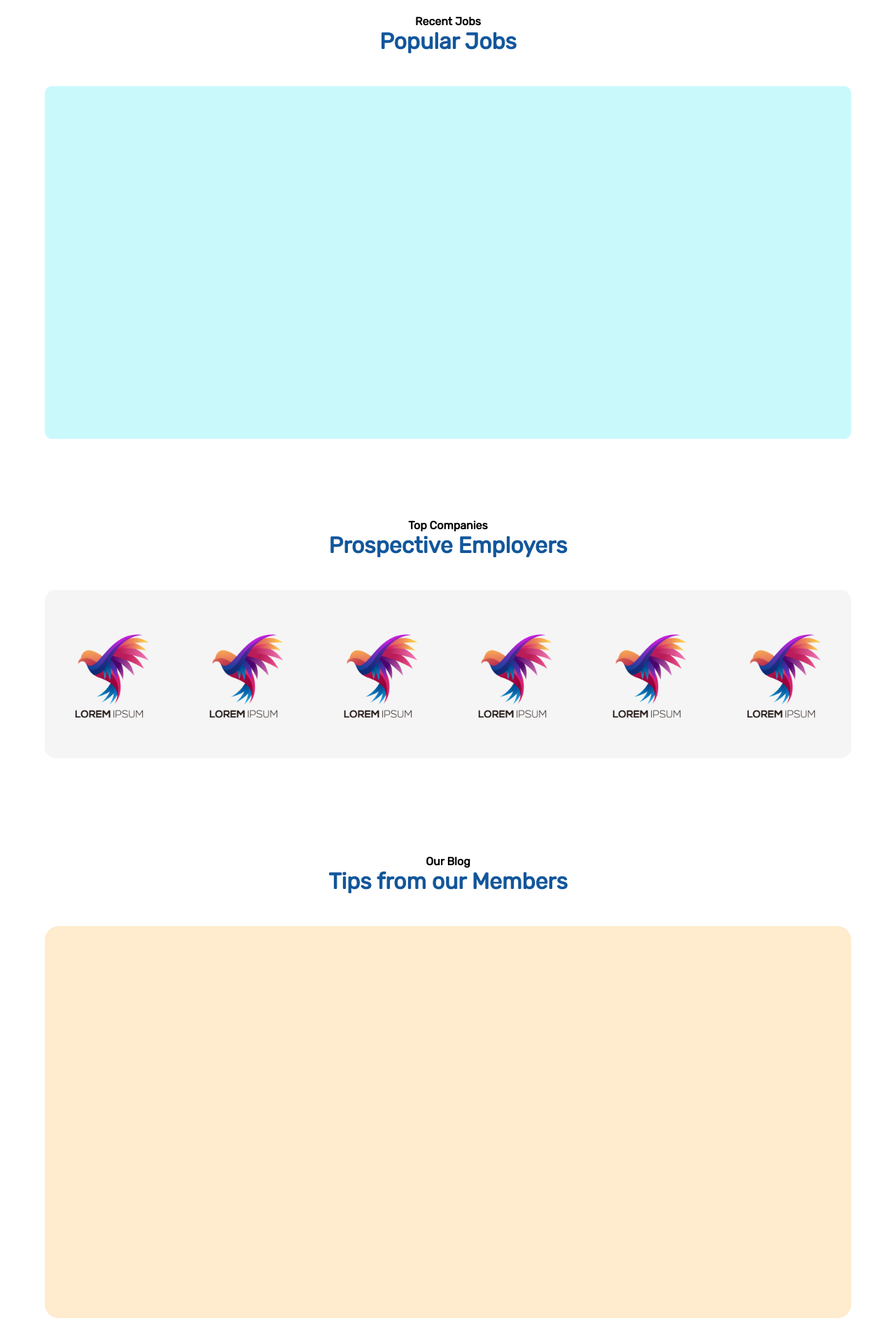
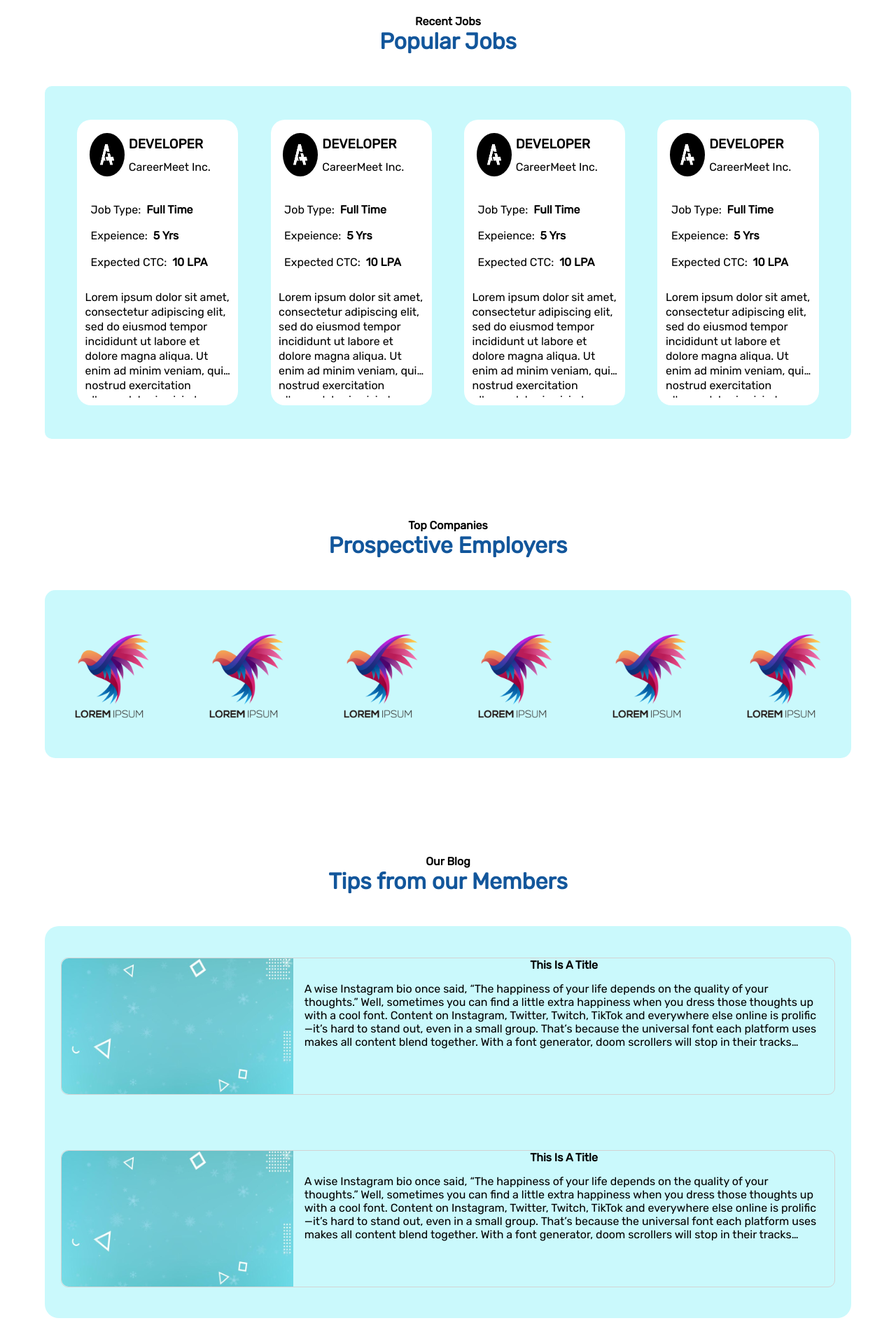
Before and after one commit to rushar645/Job-Recruitment-Portal-Source-Code-, a React (Create React App) app in the folder frontend/: page / in a window 1280 px wide. Shown: the part 640-2560 px from the top of the page at 70% size. Built offline with nearby package versions, Linux system fonts and the light colour scheme; no server answers.

Commit message:
commit 9pm 20april23

```diff
--- a/frontend/src/components/blogCards/blogSmallCard.css
+++ b/frontend/src/components/blogCards/blogSmallCard.css
@@ -39,7 +39,7 @@
 }
 
 .smallCardContentHeader>h4{
-    margin: 2%;
+    margin: 0% 2%;
 }
 
 .smallCardContentContainer>p {
--- a/frontend/src/components/blogCards/blogSmallCard.js
+++ b/frontend/src/components/blogCards/blogSmallCard.js
@@ -8,7 +8,7 @@ const smallCardImgContainer={
     backgroundRepeat: "norepeat"
 }
 
-function blogSmallCard(props){
+function blogSmallCard(props) {
     return (
         <div className="smallCardContainer">
             <div className="smallCardImgContainer" style={smallCardImgContainer}>
--- a/frontend/src/components/jobCards/smallJobCard.css
+++ b/frontend/src/components/jobCards/smallJobCard.css
@@ -1,9 +1,9 @@
 .smallJobCardMainContainer{
-    height: 80%;
+    height: 51vh;
     width: 20%;
     display: flex;
     flex-direction: column;
-    justify-content: space-evenly;
+    justify-content: space-between;
     background-color: white;
     border: none;
     border-radius: 20px;
@@ -79,10 +79,11 @@
 .smallJobCardDetails>p{
     height: 100%;
     width: 100%;
+    line-height: 21px;
     text-overflow: ellipsis;
     overflow: hidden;
     display: -webkit-box !important;
-    -webkit-line-clamp: 7;
+    -webkit-line-clamp: 6;
     -webkit-box-orient: vertical;
     white-space: normal;
 }
--- a/frontend/src/components/jobCards/smallJobCard.js
+++ b/frontend/src/components/jobCards/smallJobCard.js
@@ -1,7 +1,7 @@
 import "./smallJobCard.css";
 
 const SmallJobCard = (props) => {
-    console.log(props.jobData);
+    // console.log(props.jobData);
     return (
         <div className="smallJobCardMainContainer">
             <div className="smallJobCardHeaders">
--- /dev/null
+++ b/frontend/src/components/testimonial/testimonialPortrait.css
@@ -0,0 +1,38 @@
+.testimonialCardContainer{
+    height: 50vh;
+    width: 40%;
+    background-color: white;
+    border: none;
+    border-radius: 20px;
+    cursor: pointer;
+    padding: 1%;
+    display: flex;
+    flex-direction: column;
+    justify-content: center;
+    align-items: center;
+}
+
+.testimonialCardContainer:hover{
+    box-shadow: 5px 5px 7px 2px rgb(176, 171, 171);
+}
+
+.testimonialComments{
+    height: 70%;
+    overflow: hidden;
+    width: 100%;
+    border-bottom: 2px solid rgb(156, 81, 81);
+    display: flex;
+    flex-direction: row;
+    justify-content: center;
+    align-items: center;
+    padding: 2%;
+}
+
+.testimonialImage{
+    height: 30%;
+    width: 100%;
+    display: flex;
+    flex-direction: row;
+    justify-content: center;
+    align-items: center;
+}
--- /dev/null
+++ b/frontend/src/components/testimonial/testimonialPortrait.js
@@ -0,0 +1,20 @@
+import { useEffect } from "react";
+import "./testimonialPortrait.css";
+
+const TestimonialPortrait = (props) => {
+    useEffect(() => {
+        console.log(props.testimonialData);
+    }, [props.testimonialData]);
+    return (
+        <div className="testimonialCardContainer">
+            <div className="testimonialComments">
+                <i><q>{ props.testimonialData.userComment}</q></i>
+            </div>
+            <div className="testimonialImage">
+                <h4>{props.testimonialData.userName }</h4>
+            </div>
+        </div>
+    )
+}
+
+export default TestimonialPortrait;
--- a/frontend/src/index.js
+++ b/frontend/src/index.js
@@ -7,9 +7,7 @@ import reportWebVitals from './reportWebVitals';
 
 const root = ReactDOM.createRoot(document.getElementById('root'));
 root.render(
-  <React.StrictMode>
     <App />
-  </React.StrictMode>
 );
 
 // If you want to start measuring performance in your app, pass a function
--- a/frontend/src/templates/home.css
+++ b/frontend/src/templates/home.css
@@ -108,6 +108,10 @@
     background-color: rgb(202, 249, 252);
     border: none;
     border-radius: 10px;
+    display:flex;
+    flex-direction: row;
+    justify-content: space-evenly;
+    align-items: center;
 }
 
 .blogRecommendationSection{
@@ -123,9 +127,13 @@
 .blogCardsContainer{
     height: 70%;
     width: 90%;
-    background-color: blanchedalmond;
+    background-color: rgb(202, 249, 252);
     border: none;
     border-radius: 20px;
+    display: flex;
+    flex-direction: column;
+    justify-content: space-evenly;
+    align-items: center;
 }
 
 .companyRecommendationSection{
@@ -141,7 +149,7 @@
 .companyCardsContainer{
     height: 30vh;
     width: 90%;
-    background-color: whitesmoke;
+    background-color: rgb(202, 249, 252);
     border: none;
     border-radius: 15px;
     display: flex;
@@ -153,6 +161,7 @@
 .companyCardsContainer>img{
     height: 80%;
     width: auto;
+    cursor: pointer;
 }
 
 .testimonialsSection{
@@ -166,7 +175,11 @@
 .testimonialsCardsContainer{
     height: 60vh;
     width: 90%;
-    background-color: blanchedalmond;
+    background-color: rgb(202, 249, 252);
     border: none;
     border-radius: 15px;
+    display: flex;
+    flex-direction: row;
+    justify-content: space-evenly;
+    align-items: center;
 }
--- a/frontend/src/templates/home.js
+++ b/frontend/src/templates/home.js
@@ -3,12 +3,15 @@ import Select from "react-select";
 import Button from "@mui/material/Button";
 import Footer from "./../partials/footer";
 import DummyLogo from "./../static/images/dummyLogo.png";
+import BlogSmallCard from "./../components/blogCards/blogSmallCard";
+import SmallJobCard from "./../components/jobCards/smallJobCard";
+import TestimonialCard from "./../components/testimonial/testimonialPortrait";
 import { useEffect, useState } from "react";
 import axios from 'axios';
 
 
 const selOption = [
-    { value: "Engineering", label: "Engineering" , className: "optionStyles"},
+    { value: "Engineering", label: "Engineering" , clasName: " optionStyles"},
     { value: "Computer-Science", label: "Computer Science" , className: "optionStyles"},
     { value: "Management", label: "Management" , className: "optionStyles"},
     { value: "Sales", label: "Sales" , className: "optionStyles"},
@@ -37,19 +40,34 @@ const selectMenuSx={
 };
 
 
-// const blogData = {
-//     title: "this is a title",
-//     content: `A wise Instagram bio once said, “The happiness of your life depends on the quality of your thoughts.” Well, sometimes you can find a little extra happiness when you dress those thoughts up with a cool font.
+const blogData = [{
+    title: "this is a title",
+    content: `A wise Instagram bio once said, “The happiness of your life depends on the quality of your thoughts.” Well, sometimes you can find a little extra happiness when you dress those thoughts up with a cool font.
 
-//     Content on Instagram, Twitter, Twitch, TikTok and everywhere else online is prolific—it’s hard to stand out, even in a small group. That’s because the universal font each platform uses makes all content blend together.
+    Content on Instagram, Twitter, Twitch, TikTok and everywhere else online is prolific—it’s hard to stand out, even in a small group. That’s because the universal font each platform uses makes all content blend together.
 
-//     With a font generator, doom scrollers will stop in their tracks simply because what you’ve written looks different and interesting—bonus points if it’s also worth reading.A wise Instagram bio once said, “The happiness of your life depends on the quality of your thoughts.” Well, sometimes you can find a little extra happiness when you dress those thoughts up with a cool font.
+    With a font generator, doom scrollers will stop in their tracks simply because what you’ve written looks different and interesting—bonus points if it’s also worth reading.A wise Instagram bio once said, “The happiness of your life depends on the quality of your thoughts.” Well, sometimes you can find a little extra happiness when you dress those thoughts up with a cool font.
 
-//     Content on Instagram, Twitter, Twitch, TikTok and everywhere else online is prolific—it’s hard to stand out, even in a small group. That’s because the universal font each platform uses makes all content blend together.
+    Content on Instagram, Twitter, Twitch, TikTok and everywhere else online is prolific—it’s hard to stand out, even in a small group. That’s because the universal font each platform uses makes all content blend together.
 
-//     With a font generator, doom scrollers will stop in their tracks simply because what you’ve written looks different and interesting—bonus points if it’s also worth reading.`
-// }
+    With a font generator, doom scrollers will stop in their tracks simply because what you’ve written looks different and interesting—bonus points if it’s also worth reading.`
+}]
 
+const jobData = [{
+    companyName: "CareerMeet Inc.",
+    companyLogo: require("./../static/images/sampleLogo.png"),
+    jobTitle: "DEVELOPER",
+    jobType: "Full Time",
+    category: "Web Technology",
+    jobDescription: "Lorem ipsum dolor sit amet, consectetur adipiscing elit, sed do eiusmod tempor incididunt ut labore et dolore magna aliqua. Ut enim ad minim veniam, quis nostrud exercitation ullamco laboris nisi ut aliquip ex ea commodo consequat. Duis aute irure dolor in reprehenderit in voluptate velit esse cillum dolore eu fugiat nulla pariatur. Excepteur sint occaecat cupidatat non proident, sunt in culpa qui officia deserunt mollit anim id est laborum.",
+    experience: "5",
+    expectedSalary: "10"
+}]
+
+const testimonialData = [{
+    userName: "John Doe",
+    userComment: 'Lorem ipsum dolor sit amet, consectetur adipiscing elit, sed do eiusmod tempor incididunt ut labore et dolore magna aliqua. Ut enim ad minim veniam, quis nostrud exercitation ullamco laboris nisi ut aliquip ex ea commodo consequat.'
+}]
 
 function Home() {
     const [val, setVal] = useState('');
@@ -92,7 +110,10 @@ function Home() {
                         </h1>
                     </div>
                     <div className="jobCardsContainer">
-
+                        <SmallJobCard jobData={jobData[0]}/>
+                        <SmallJobCard jobData={jobData[0]}/>
+                        <SmallJobCard jobData={jobData[0]}/>
+                        <SmallJobCard jobData={jobData[0]}/>
                     </div>
                 </div>
                 <div className="companyRecommendationSection">
@@ -115,6 +136,8 @@ function Home() {
                         <h1>Tips from our Members</h1>
                     </div>
                     <div className="blogCardsContainer">
+                        <BlogSmallCard blogdata={blogData[0]} />
+                        <BlogSmallCard blogdata={blogData[0]} />
                     </div>
                 </div>
                 <div className="testimonialsSection">
@@ -122,7 +145,10 @@ function Home() {
                         <h4>Testimonials</h4>
                         <h1>Comments from our Users</h1>
                     </div>
-                    <div className="testimonialsCardsContainer"></div>
+                    <div className="testimonialsCardsContainer">
+                        <TestimonialCard testimonialData={testimonialData[0]} />
+                        <TestimonialCard testimonialData={testimonialData[0]} />
+                    </div>
                 </div>
             </div>
             <Footer></Footer>
```
Also changed, not shown: frontend/src/static/images/person_pic.png (added).
